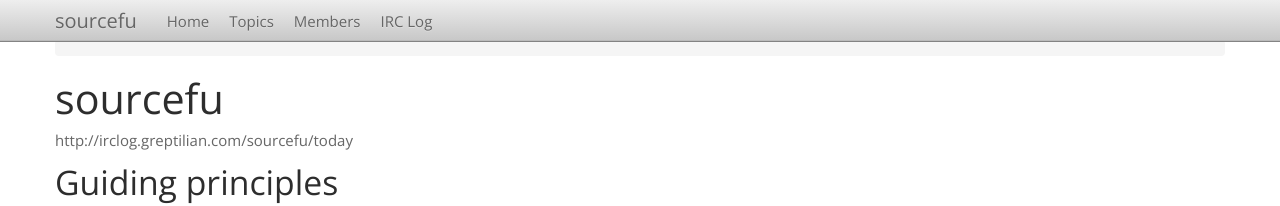
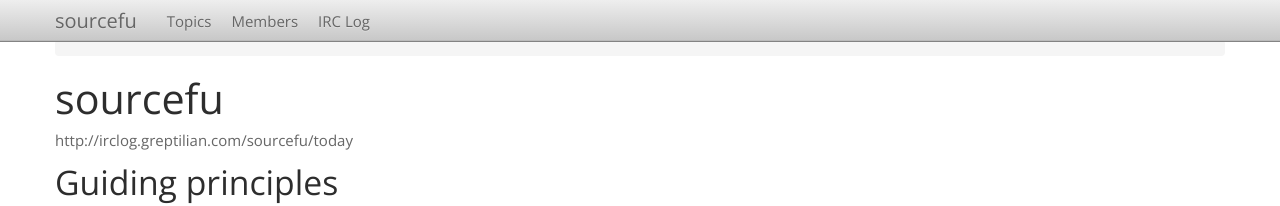
Before and after one commit to sourcefu/sourcefu.github.com, a Jekyll site: the page built from index.md, in a window 1280 px wide. Shown: the top 206 px of the page. Built offline with Jekyll 4.4.1, drawn with Linux system fonts in a browser that asks for light colours; Markdown is read by kramdown in place of the engine named in the settings.

Commit message:
somehow I don't like the trailing /

```diff
--- a/_layouts/default.html
+++ b/_layouts/default.html
@@ -24,9 +24,8 @@
           <a class="brand" href="/">sourcefu</a>
           <div class="nav-collapse">
             <ul class="nav">
-              <li><a href="/">Home</a></li>
-              <li><a href="/topics/">Topics</a></li>
-              <li><a href="/members/">Members</a></li>
+              <li><a href="/topics">Topics</a></li>
+              <li><a href="/members">Members</a></li>
               <li><a href="http://irclog.greptilian.com/sourcefu/">IRC Log</a></li>
             </ul>
           </div>
```
